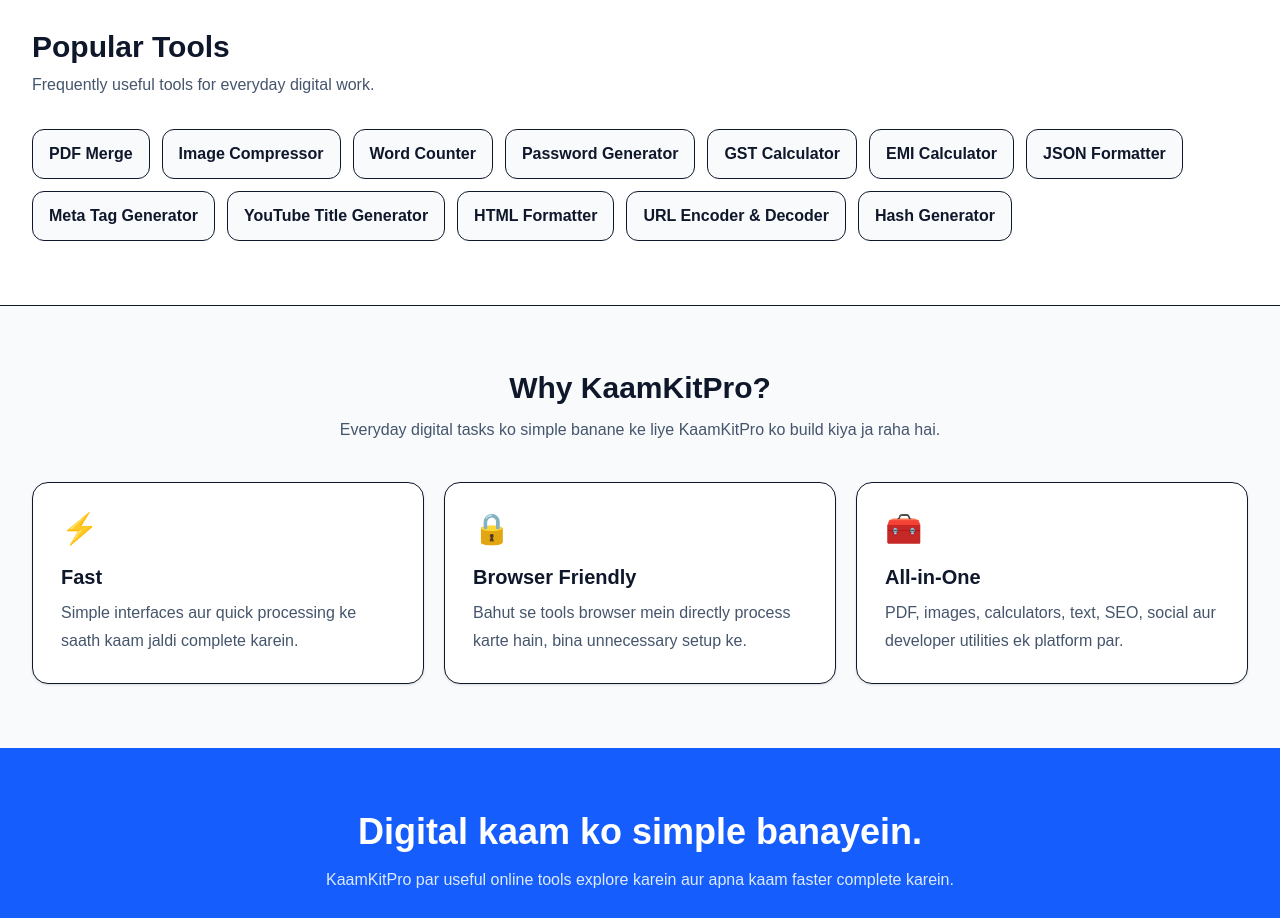
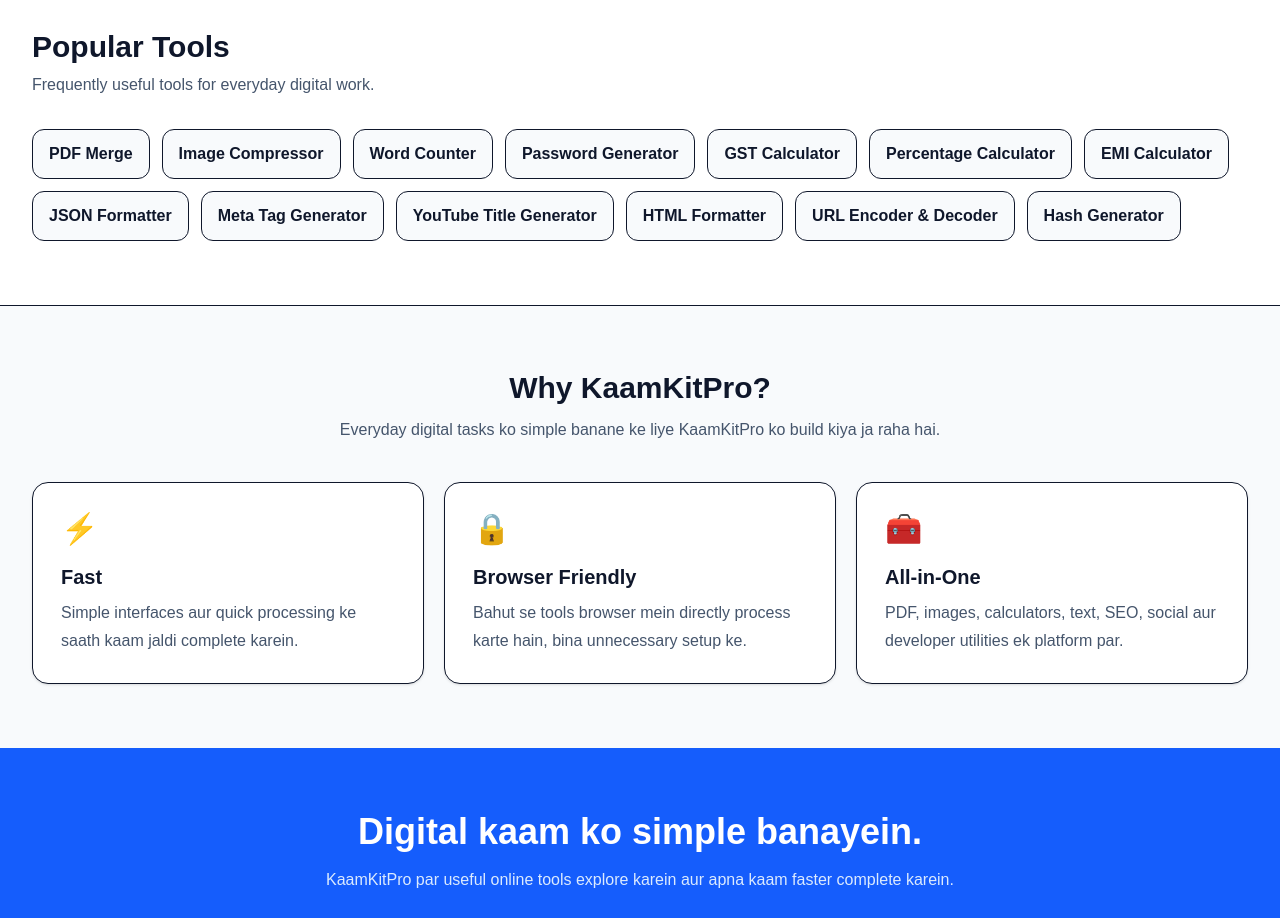
Before and after one commit to WellProSoftware/kaamkitpro, a Next.js app: page / in a window 1280 px wide. Shown: the part 5120-6038 px from the top of the page. Built offline with nearby package versions, Linux system fonts and the light colour scheme.

Commit message:
Feature percentage calculator among popular tools

```diff
--- a/src/app/page.tsx
+++ b/src/app/page.tsx
@@ -364,6 +364,7 @@ const popularTools = [
   "Word Counter",
   "Password Generator",
   "GST Calculator",
+  "Percentage Calculator",
   "EMI Calculator",
   "JSON Formatter",
   "Meta Tag Generator",
```
